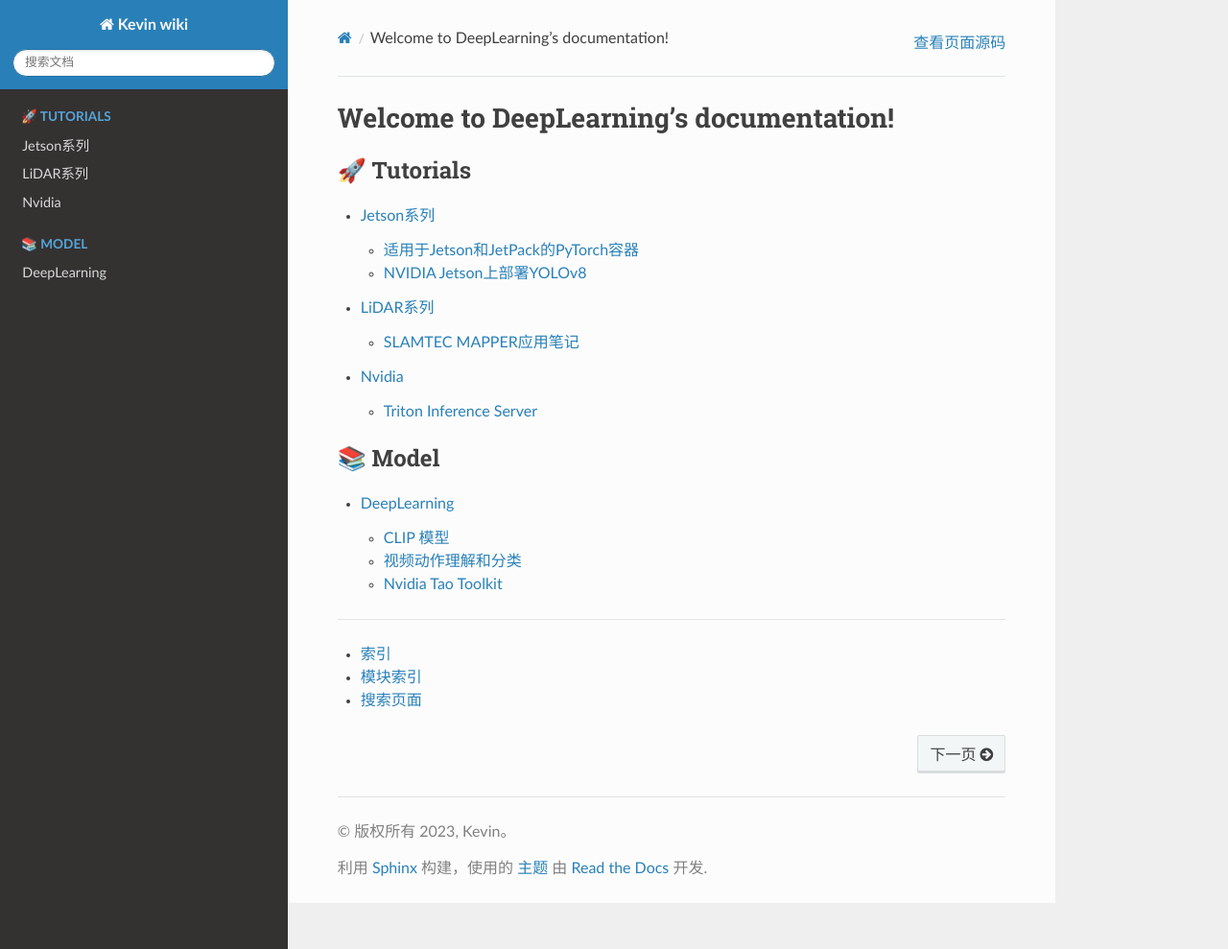
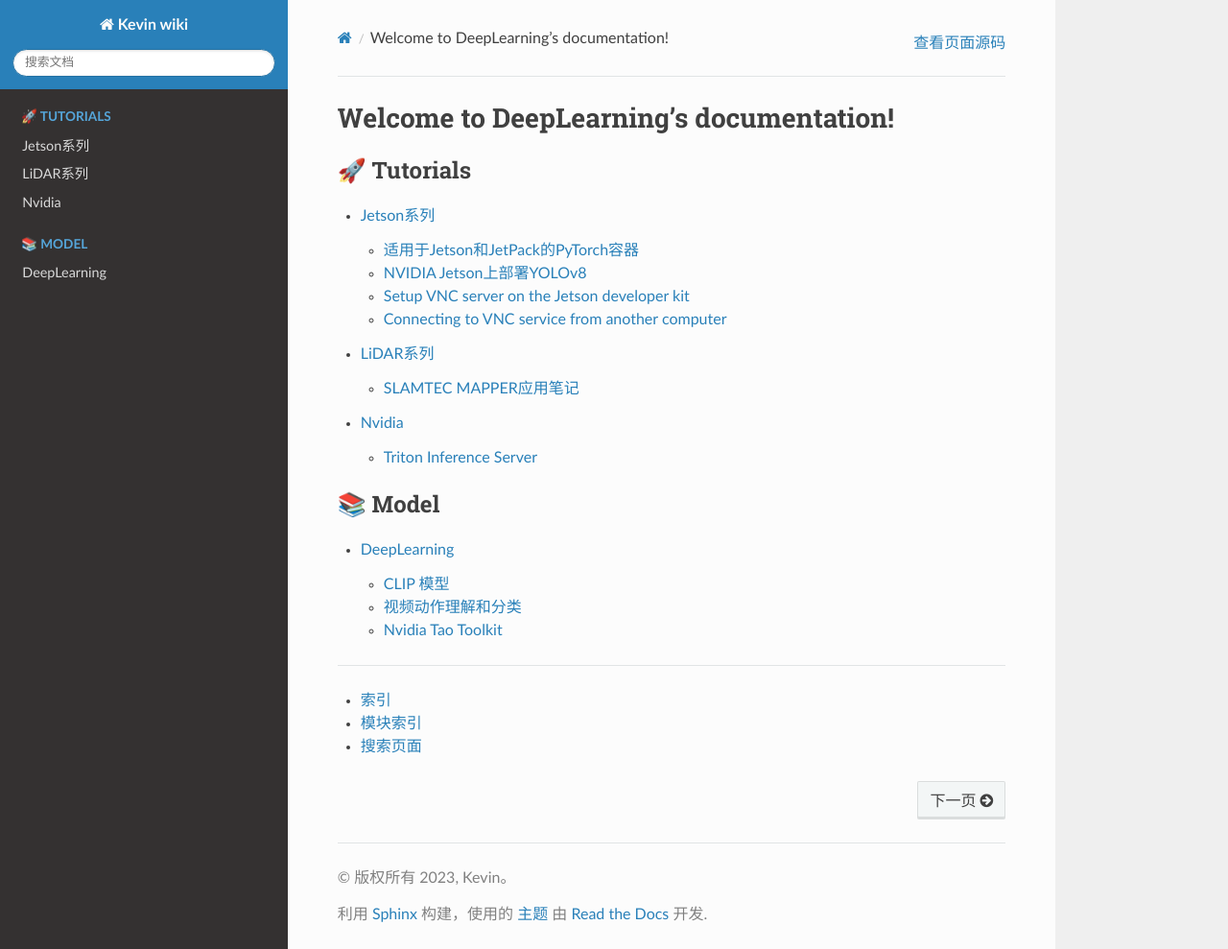
Before and after one commit to knowledge-things/docs, a Sphinx documentation site: the page built from source/index.rst, in a window 1280 px wide and 989 px high. Shown: the whole window at 96% size. Built offline with Sphinx 7.4.7 and the Read the Docs theme 2.0.0, drawn with Linux system fonts in a browser that asks for light colours; some of the changed lines change nothing that is shown.

Commit message:
jetson vnc

````diff
--- a/source/tutorials/index.rst
+++ b/source/tutorials/index.rst
@@ -6,7 +6,7 @@
 
     适用于Jetson和JetPack的PyTorch容器 <Jetson.md>
     NVIDIA Jetson上部署YOLOv8 <https://wiki.seeedstudio.com/YOLOv8-DeepStream-TRT-Jetson/>
-
+    Jetson Enable VNC server <vnc-setup.md>
 ============
 LiDAR系列
 ============
--- /dev/null
+++ b/source/tutorials/vnc-setup.md
@@ -0,0 +1,81 @@
+# Setup VNC server on the Jetson developer kit
+
+1. Enable the VNC server to start each time you log in
+
+   If you have a Jetson Nano 2GB Developer Kit (running LXDE)
+
+   ```
+   mkdir -p ~/.config/autostart
+   cp /usr/share/applications/vino-server.desktop ~/.config/autostart/.
+   ```
+
+   For all other Jetson developer kits (running GNOME)
+
+   ```
+   cd /usr/lib/systemd/user/graphical-session.target.wants
+   sudo ln -s ../vino-server.service ./.
+   ```
+
+2. Configure the VNC server
+
+   ```
+   gsettings set org.gnome.Vino prompt-enabled false
+   gsettings set org.gnome.Vino require-encryption false
+   ```
+
+3. Set a password to access the VNC server
+
+   ```
+   # Replace thepassword with your desired password
+   gsettings set org.gnome.Vino authentication-methods "['vnc']"
+   gsettings set org.gnome.Vino vnc-password $(echo -n 'thepassword'|base64)
+   ```
+
+4. Reboot the system so that the settings take effect
+
+   ```
+   sudo reboot
+   ```
+
+The VNC server is only available after you have logged in to Jetson locally. If you wish VNC to be available automatically, use the system settings application on your developer kit to enable automatic login.
+
+# Connecting to VNC service from another computer
+
+You’ll need to know the IP address of your Jetson developer kit to connect from another computer. Run the ifconfig command on your developer kit and note down the IP address assigned to eth0 interface if using ethernet, wlan0 interface if using wireless, or l4tbr0 if using the USB device mode Ethernet connection.
+
+[WINDOWS](https://developer.nvidia.com/embedded/learn/tutorials/vnc-setup#collapseOne)
+
+Step 1: Download and Install VNC viewer from [here](https://www.realvnc.com/en/connect/download/viewer/)
+
+Step 2: Launch the VNC viewer and type in the IP address of your developer kit
+
+Step 3: If you have configured the VNC server for authentication, provide the VNC password
+
+[MACOS](https://developer.nvidia.com/embedded/learn/tutorials/vnc-setup#collapseTwo)
+
+The example below uses the Screen Sharing app included with macOS. However, any of your favourite vnc clients should work as well.
+
+- Step 1. Open FInder and choose Go | Go to Folder from the menu bar.
+- Step 2. Enter “/System/Library/CoreServices/Applications” and click Go
+- Step 3. Open the app named Screen Sharing and enter the connection information. For example: username@
+- Step 4. Click connect.
+- Step 5. If you have configured the VNC server for authentication, provide the VNC password.
+
+[LINUX](https://developer.nvidia.com/embedded/learn/tutorials/vnc-setup#collapseThree)
+
+The example below is using gvncviewer, however any of your favourite vnc clients should work as well. One popular alternative is remmina.
+
+- Step 1: Install gvncviewer by executing following commands:
+
+  ```
+  sudo apt update
+  sudo apt install gvncviewer
+  ```
+
+- Step 2: Launch gvncviewer
+
+  ```
+  gvncviewer
+  ```
+
+- Step 3: If you have configured the VNC server for authentication, provide the VNC password
````
